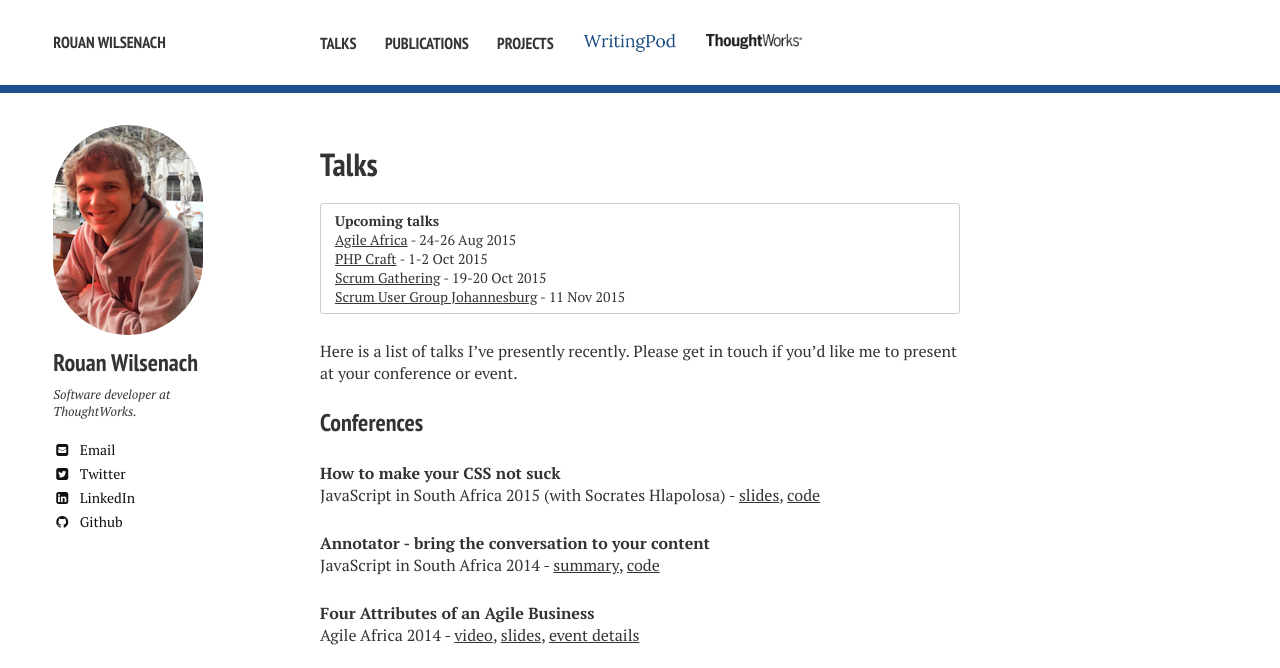
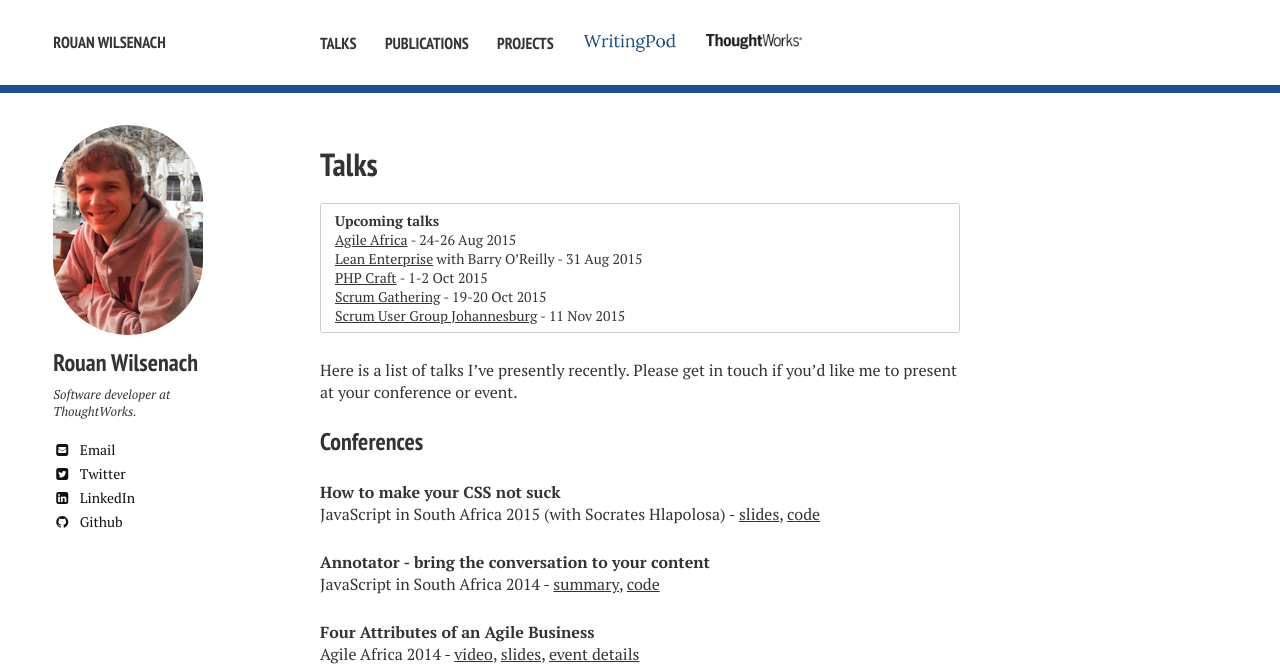
Before and after one commit to rouanw/rouanw.github.io, a Jekyll site: the page built from talks/index.md, in a window 1280 px wide and 900 px high, cut to the strip 0-668 px from the top of the window. Built offline with Jekyll 4.4.1, drawn with Linux system fonts in a browser that asks for light colours; nearby versions of some CDN libraries.

Commit message:
added lean enterprise book tour to upcoming talks

```diff
--- a/talks/index.md
+++ b/talks/index.md
@@ -8,6 +8,7 @@ share: false
 
 __Upcoming talks__
 [Agile Africa](http://agileafrica.jcse.org.za/proposal/emergent-design-cakes-showers-and-electricians) - 24-26 Aug 2015
+[Lean Enterprise](http://info.thoughtworks.com/lean-enterprise-community-registration-page-sa.html) with Barry O'Reilly - 31 Aug 2015
 [PHP Craft](http://phpsouthafrica.com/#schedule) - 1-2 Oct 2015
 [Scrum Gathering](http://sugsa.org.za/scrum-gathering-south-africa-2015/speakers/rouan-wilsenach-heroes-need-sleep-too-techniques-for-stress-free-software-releases/) - 19-20 Oct 2015
 [Scrum User Group Johannesburg](http://www.meetup.com/Scrum-User-Group-Johannesburg/events/219835943/) - 11 Nov 2015
```
